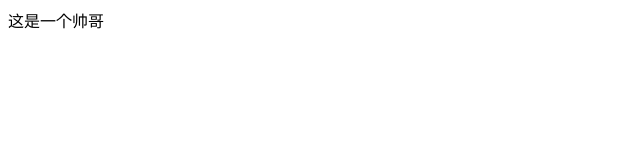
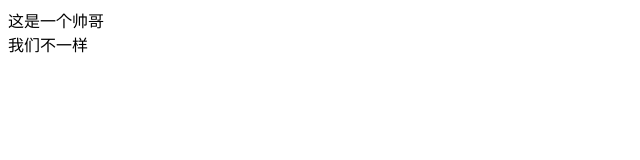
Before and after one commit to yaoweichaoh/-ku, a plain HTML site: page list.html in a window 1280 px wide. Shown: the whole page, without its empty margins (0-640 px from the left). Drawn offline with Linux system fonts and the light colour scheme.

Commit message:
我们不一样

```diff
--- a/list.html
+++ b/list.html
@@ -8,5 +8,7 @@
 </head>
 <body>
     <div>这是一个帅哥</div>
+
+    <div>我们不一样</div>
 </body>
 </html>
```
